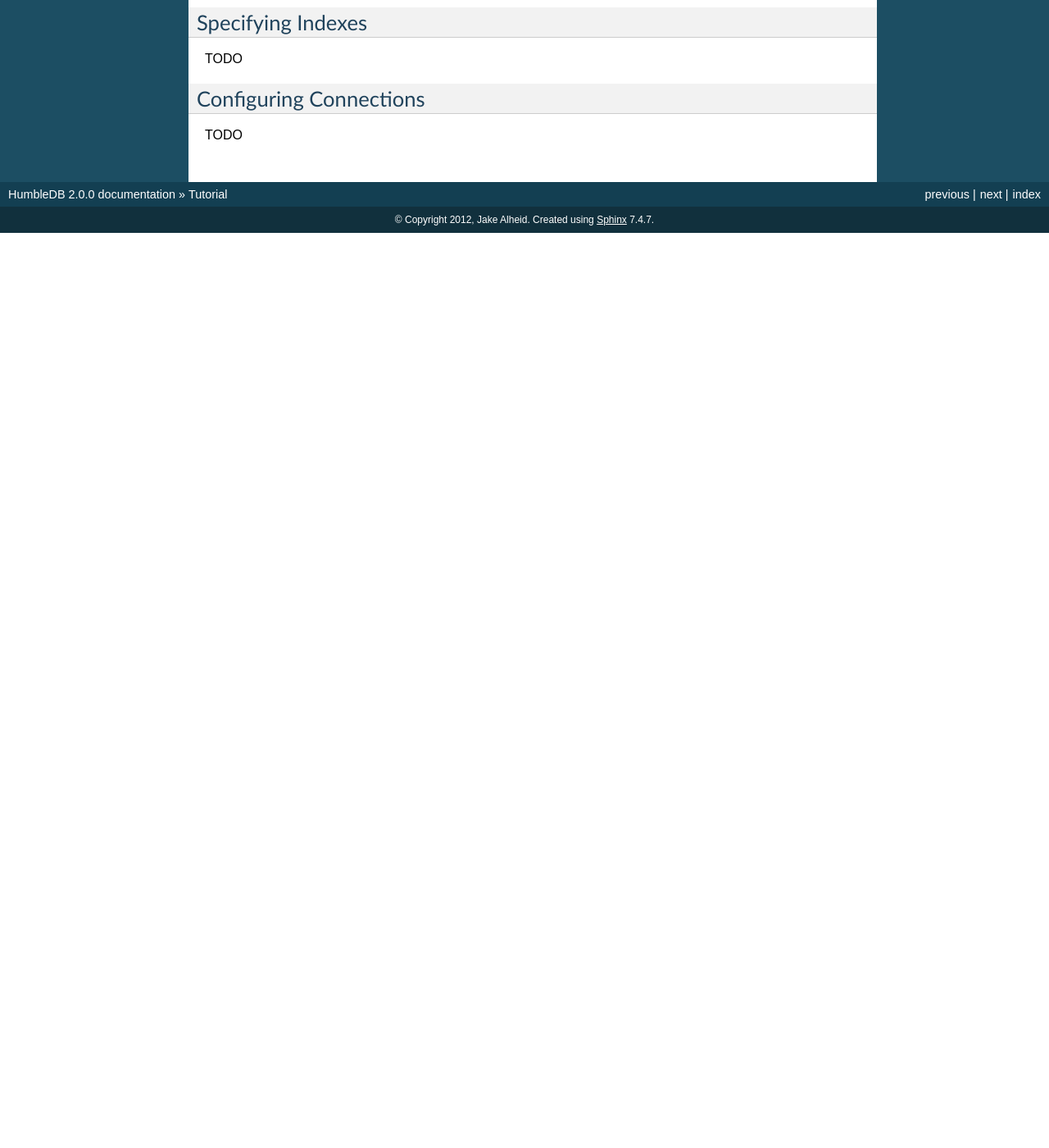
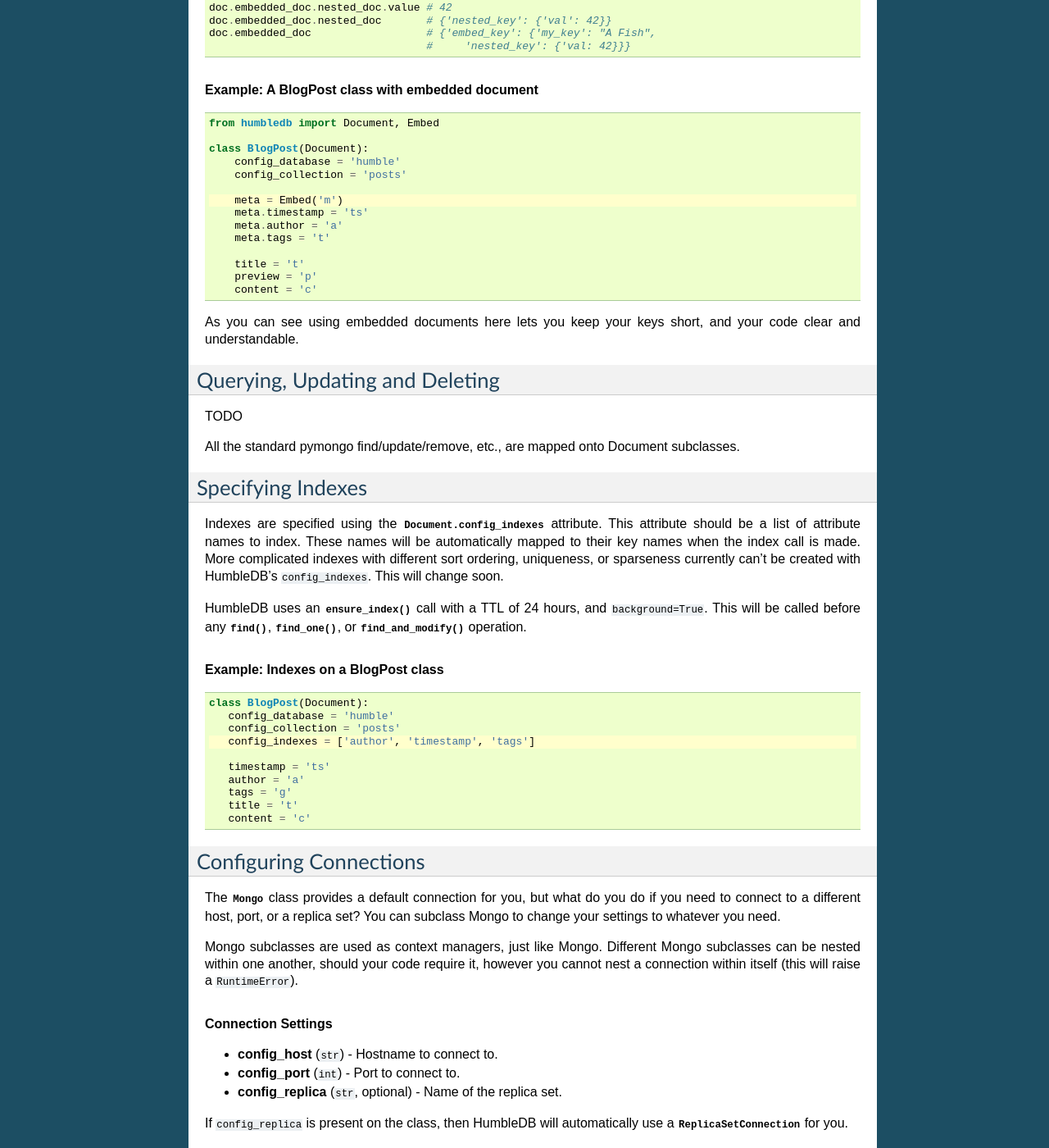
Before and after one commit to shakefu/humbledb, a Sphinx documentation site: the page built from docs/tutorial.rst, in a window 1280 px wide and 1400 px high, scrolled down 4771 px. Shown: the whole window at 82% size. Built offline with Sphinx 7.4.7, drawn with Linux system fonts in a browser that asks for light colours; before the commit the page ends 5055 px from its top, so only the background shows below that; some of the changed text lies outside the part shown.

Commit message:
Update documentation.

```diff
--- a/docs/tutorial.rst
+++ b/docs/tutorial.rst
@@ -172,7 +172,7 @@
 required attributes on a document are :attr:`~Document.config_database`, and
 :attr:`~Document.config_collection`.
 
-**Documents are dictionaries:**
+.. rubric:: Example: Documents are dictionaries
 
 ::
 
@@ -214,7 +214,10 @@
 When a document is inserted, its ``_id`` attribute is set to the created
 :class:`~bson.objectid.ObjectId`, if it wasn't already set.
 
-::
+.. rubric:: Example: Attribute mapping
+
+.. code-block:: python
+   :emphasize-lines: 6
 
    class MyDoc(Document):
        config_database = 'humble'
@@ -267,7 +270,7 @@
 dot-notation key name. If you want just the key name of the attribute, it is
 available as the attribute `key`.
 
-Of course, embedded documents are nestable.
+.. rubric:: Example: Embedded documents and nested documents
 
 ::
 
@@ -322,15 +325,149 @@
    doc.embedded_doc                  # {'embed_key': {'my_key': "A Fish",
                                      #     'nested_key': {'val: 42}}}
 
+.. rubric:: Example: A BlogPost class with embedded document
+
+.. code-block:: python
+   :emphasize-lines: 7
+
+   from humbledb import Document, Embed
+
+   class BlogPost(Document):
+       config_database = 'humble'
+       config_collection = 'posts'
+
+       meta = Embed('m')
+       meta.timestamp = 'ts'
+       meta.author = 'a'
+       meta.tags = 't'
+
+       title = 't'
+       preview = 'p'
+       content = 'c'
+
+As you can see using embedded documents here lets you keep your keys short, and
+your code clear and understandable.
+
+Querying, Updating and Deleting
+===============================
+
+TODO
+
+All the standard pymongo find/update/remove, etc., are mapped onto Document
+subclasses.
 
 Specifying Indexes
 ==================
 
-TODO
+Indexes are specified using the :attr:`Document.config_indexes` attribute.
+This attribute should be a list of attribute names to index. These names will
+be automatically mapped to their key names when the index call is made.  More
+complicated indexes with different sort ordering, uniqueness, or sparseness
+currently can't be created with HumbleDB's ``config_indexes``. This will change
+soon.
+
+HumbleDB uses an :meth:`~pymongo.collection.Collection.ensure_index` call with
+a TTL of 24 hours, and ``background=True``. This will be called before any
+:meth:`~pymongo.collection.Collection.find`,
+:meth:`~pymongo.collection.Collection.find_one`, or
+:meth:`~pymongo.collection.Collection.find_and_modify` operation.
+
+.. rubric:: Example: Indexes on a BlogPost class
+
+.. code-block:: python
+   :emphasize-lines: 4
+
+   class BlogPost(Document):
+      config_database = 'humble'
+      config_collection = 'posts'
+      config_indexes = ['author', 'timestamp', 'tags']
+
+      timestamp = 'ts'
+      author = 'a'
+      tags = 'g'
+      title = 't'
+      content = 'c'
 
 .. _subclassing-mongo:
 
 Configuring Connections
 =======================
 
-TODO
+The :class:`Mongo` class provides a default connection for you, but what do you
+do if you need to connect to a different host, port, or a replica set? You
+can subclass Mongo to change your settings to whatever you need.
+
+Mongo subclasses are used as context managers, just like Mongo. Different
+Mongo subclasses can be nested within one another, should your code require it,
+however you cannot nest a connection within itself (this will raise a
+``RuntimeError``).
+
+.. rubric:: Connection Settings
+
+* **config_host** (``str``) - Hostname to connect to.
+* **config_port** (``int``) - Port to connect to.
+* **config_replica** (``str``, optional) - Name of the replica set.
+
+If ``config_replica`` is present on the class, then HumbleDB will automatically
+use a :class:`~pymongo.connection.ReplicaSetConnection` for you.
+
+.. rubric:: Global Connection Settings
+
+These settings are available globally through Pyconfig_ configuration keys. Use
+either :func:`Pyconfig.set` (i.e. ``pyconfig.set('humbledb.connection_pool',
+20)`` or create a Pyconfig_ plugin to change these.
+
+* **humbledb.connection_pool** (``int``, default: ``10``) - Size of the
+  connection pool to use.
+* **humbledb.allow_explicit_request** (``bool``, default: ``False``) - Whether
+  or not :meth:`Mongo.start` can be used to define a request, without using
+  Mongo as a context manager.
+* **humbledb.auto_start_request** (``bool``, default: ``True``) - Whether to
+  use ``auto_start_request`` with the :class:`~pymongo.connection.Connection`
+  instance.
+* **humbledb.use_greenlets** (``bool``, default: ``False``) - Whether to use
+  ``use_greenlets`` with the :class:`~pymongo.connection.Connection`
+  instance. (This is only needed if you intend on using threading and greenlets
+  at the same time.)
+
+More configuration settings are going to be added in the near future, so you
+can customize your :class:`~pymongo.connection.Connection` to completely suit
+your needs.
+
+.. rubric:: Example: Using different connection settings
+
+.. code-block:: python
+
+   from humbledb import Mongo
+
+   # A basic class which connects to a different host and port
+   class MyDB(Mongo):
+       config_hostname = 'mydb.example.com'
+       config_port = 3001
+
+   # A replica set class which will use a ReplicaSetConnection
+   class MyReplica(Mongo):
+       config_hostname = 'replica.example.com'
+       config_port = 3002
+       config_replica = 'RS1'
+
+   # Use your custom subclasses as context managers
+   with MyDB:
+       docs = MyDoc.find({MyDoc.value {'$gt': 3}})
+
+   # You can nest different connections when you need to
+   # (But you cannot nest the same connection)
+   with MyReplica:
+       values = MyGroup.find({MyGroup.tags: 'example'})
+       value = sum(doc['value'] for doc in values)
+
+       # HumbleDB allows you to nest different connections when you need
+       # consistency
+       with MyDoc:
+           doc = MyDoc()
+           doc.value = value
+           MyDoc.insert(doc)
+
+       MyGroup.update({MyGroup.tags: 'example'},
+               {'$push': {MyGroup.related: MyDoc._id},
+               multi=True)
```
Also changed, not shown: other parts of docs/tutorial.rst (+2 -2 lines), 1 other file.
